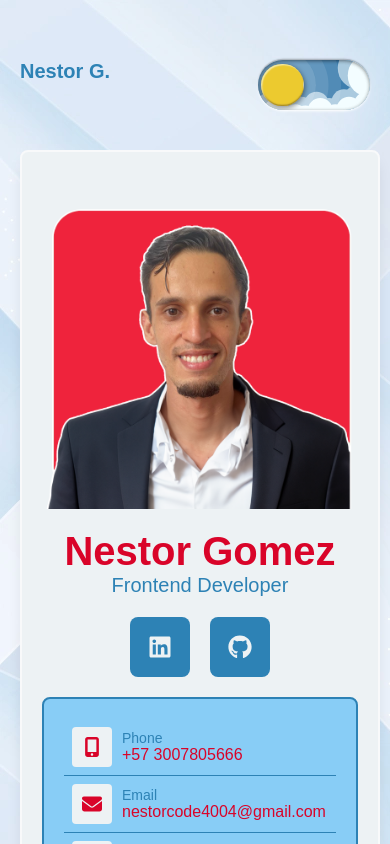
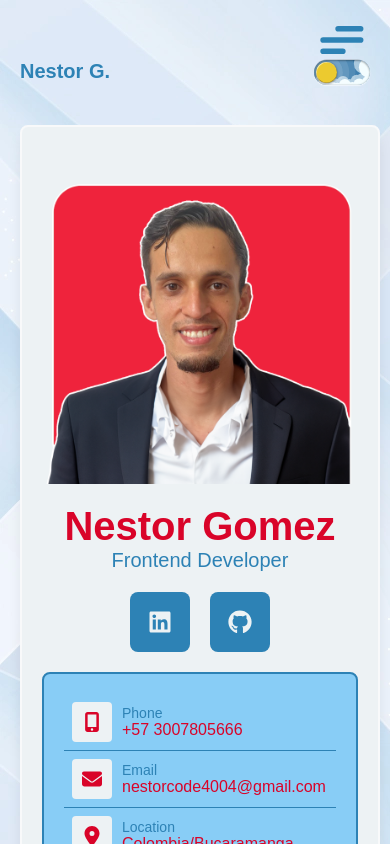
Before and after one commit to nedagosa-cod/portfolio-2024, a React (Vite) app: page /projects in a window 390 px wide. Built offline with nearby package versions, Linux system fonts and the light colour scheme; a web font is replaced by a local one.

Commit message:
fix responsive

```diff
--- a/src/App.jsx
+++ b/src/App.jsx
@@ -7,8 +7,10 @@ import { Resume } from "./components/Resume/Resume";
 import Projects from "./components/Projects/Projects";
 import Skills from "./components/Skills/Skills";
 import Contact from "./components/Contact/Contact";
+import { useState } from "react";
 
 function App() {
+  const [showNav, setShowNav] = useState(false);
   return (
     <div className="app">
       <header className="header">
@@ -128,7 +130,23 @@ function App() {
           </Routes>
         </section>
       </main>
-      <nav className="nav">
+      <label class="hamburger">
+        <input
+          type="checkbox"
+          onChange={() => {
+            setShowNav(!showNav);
+          }}
+        />
+        <svg viewBox="0 0 32 32">
+          <path
+            class="line line-top-bottom"
+            d="M27 10 13 10C10.8 10 9 8.2 9 6 9 3.5 10.8 2 13 2 15.2 2 17 3.8 17 6L17 26C17 28.2 18.8 30 21 30 23.2 30 25 28.2 25 26 25 23.8 23.2 22 21 22L7 22"
+          ></path>
+          <path class="line" d="M7 16 27 16"></path>
+        </svg>
+      </label>
+      {showNav && (
+        <nav className={"nav "}>
           <ul className="nav__list">
             <Link to="/">
               <li className="nav__list--li">
@@ -172,6 +190,7 @@ function App() {
             </Link>
           </ul>
         </nav>
+      )}
     </div>
   );
 }
--- a/src/App.scss
+++ b/src/App.scss
@@ -410,7 +410,7 @@
   margin: 0 auto;
   display: grid;
   grid-template-columns: repeat(auto-fit, minmax(400px, 1fr));
-  grid-auto-rows: 300px;
+  grid-auto-rows: 20rem;
   grid-auto-flow: dense;
   grid-gap: 10px;
   & .projects {
@@ -750,12 +750,42 @@
     }
   }
   .nav {
-    display: none;
-    position: relative;
+    position: absolute;
+    height: 100dvh;
+    top: 0;
+    left: 0;
     width: 100%;
     margin: 0;
+    z-index: 10;
+    padding: 2rem 0;
+    &.false {
+      pointer-events: none;
+      user-select: none;
+      background: transparent;
+    }
     &__list {
-      flex-direction: row;
+      height: 100%;
+      justify-content: center;
+      & a {
+        padding-left: 10rem;
+        width: 100%;
+        &:hover {
+          background: $primary-soft;
+        }
+      }
+      &--li {
+        flex-direction: row;
+        justify-content: start;
+
+        width: 100%;
+        background: transparent;
+        & svg {
+          margin-right: 2rem;
+        }
+        & span {
+          font-size: 4rem;
+        }
+      }
     }
   }
   .resume {
@@ -774,3 +804,47 @@
     }
   }
 }
+
+.hamburger {
+  cursor: pointer;
+  margin: 1rem 2rem;
+  z-index: 20;
+  position: absolute;
+  right: 0;
+  top: 0;
+}
+
+.hamburger input {
+  display: none;
+}
+
+.hamburger svg {
+  /* The size of the SVG defines the overall size */
+  height: 6rem;
+  /* Define the transition for transforming the SVG */
+  transition: transform 600ms cubic-bezier(0.4, 0, 0.2, 1);
+}
+
+.line {
+  fill: none;
+  stroke: $primary;
+  stroke-linecap: round;
+  stroke-linejoin: round;
+  stroke-width: 3;
+  /* Define the transition for transforming the Stroke */
+  transition: stroke-dasharray 600ms cubic-bezier(0.4, 0, 0.2, 1),
+    stroke-dashoffset 600ms cubic-bezier(0.4, 0, 0.2, 1);
+}
+
+.line-top-bottom {
+  stroke-dasharray: 12 63;
+}
+
+.hamburger input:checked + svg {
+  transform: rotate(-45deg);
+}
+
+.hamburger input:checked + svg .line-top-bottom {
+  stroke-dasharray: 20 300;
+  stroke-dashoffset: -32.42;
+}
--- a/src/components/styles.theme.scss
+++ b/src/components/styles.theme.scss
@@ -256,3 +256,9 @@
   -ms-transform: translateY(-50%);
   transform: translateY(-50%);
 }
+
+@media only screen and (max-width: 600px) {
+  .theme-switch {
+    --toggle-size: 10px;
+  }
+}
```
Lines whose indentation alone changed are shown as unchanged.
